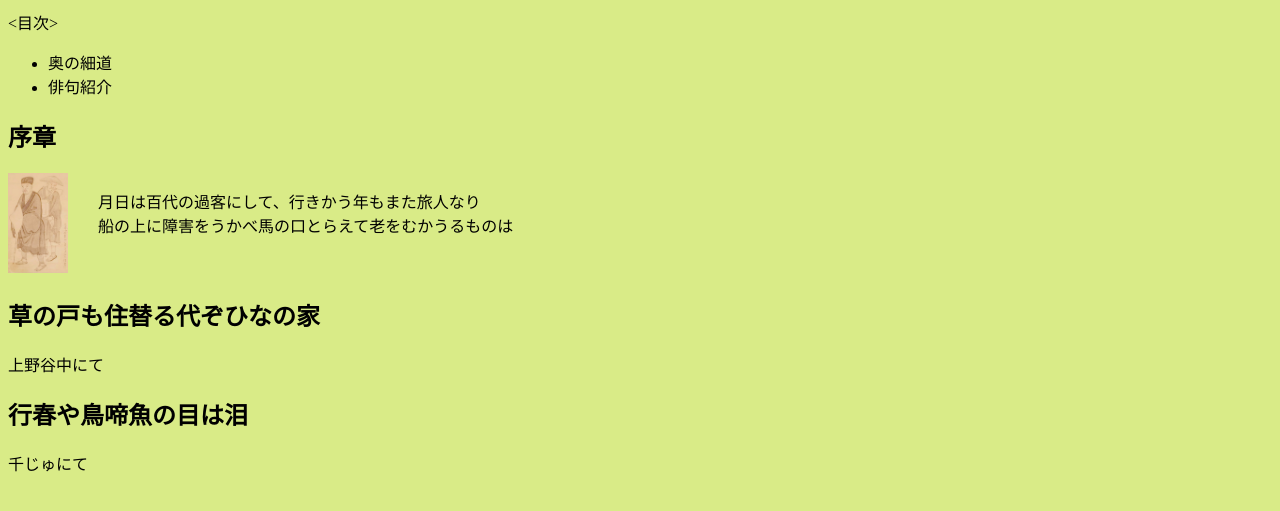
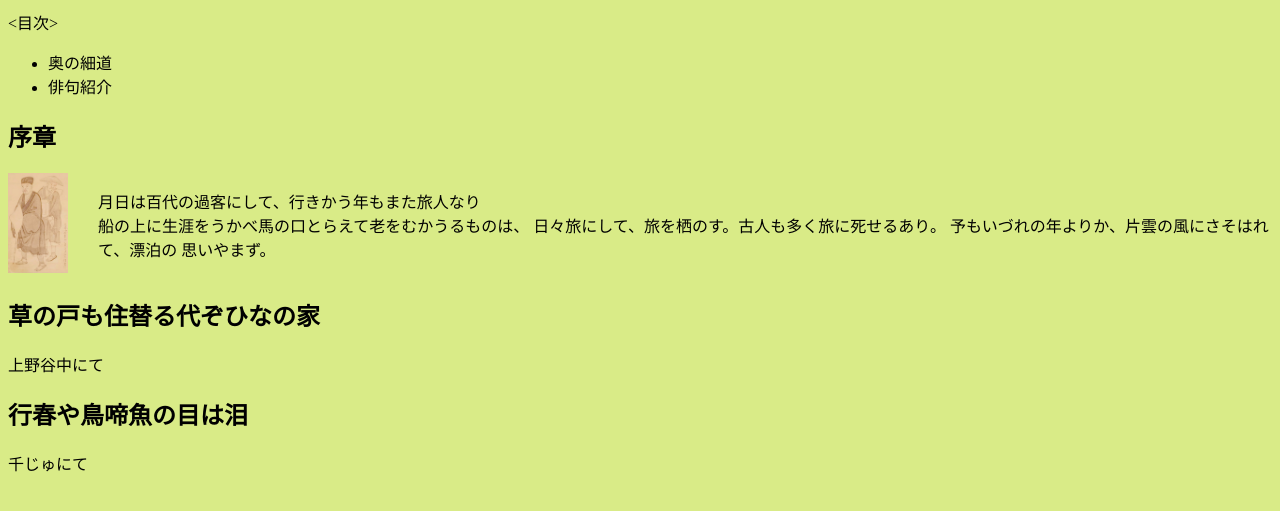
Before and after one commit to fumio-inanobe/mytravel, a plain HTML site: page index.html in a window 1280 px wide. Shown: the part 83-594 px from the top of the page. Drawn offline with Linux system fonts and the light colour scheme.

Commit message:
Add files via upload

```diff
--- a/index.html
+++ b/index.html
@@ -27,7 +27,10 @@
       <a><img src= "img/Basho.jpg"></a>
       <p>
         月日は百代の過客にして、行きかう年もまた旅人なり<br>
-        船の上に障害をうかべ馬の口とらえて老をむかうるものは
+        船の上に生涯をうかべ馬の口とらえて老をむかうるものは、
+        日々旅にして、旅を栖のす。古人も多く旅に死せるあり。
+        予もいづれの年よりか、片雲の風にさそはれて、漂泊の
+        思いやまず。
       </p>
     </div>
     <aside>
```
